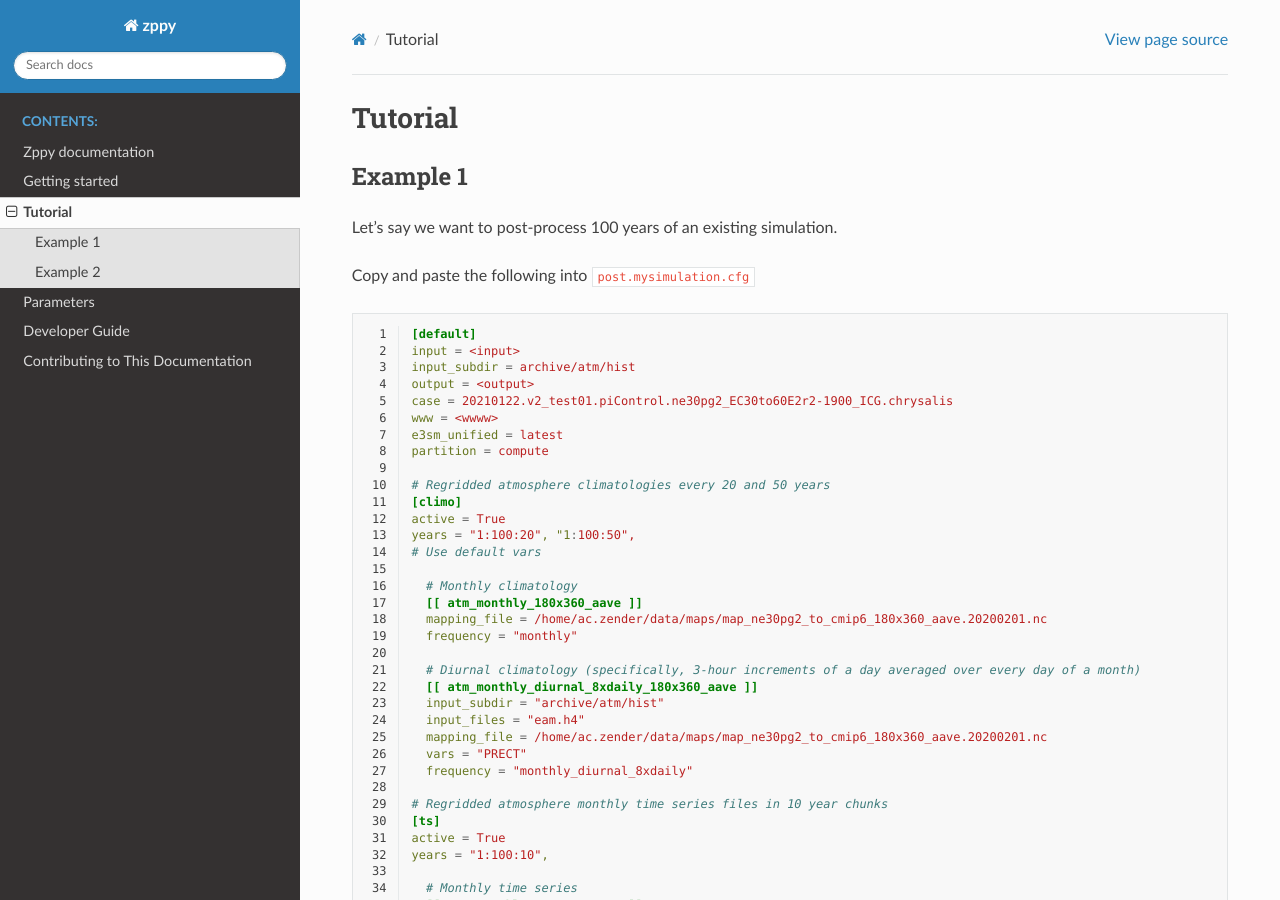
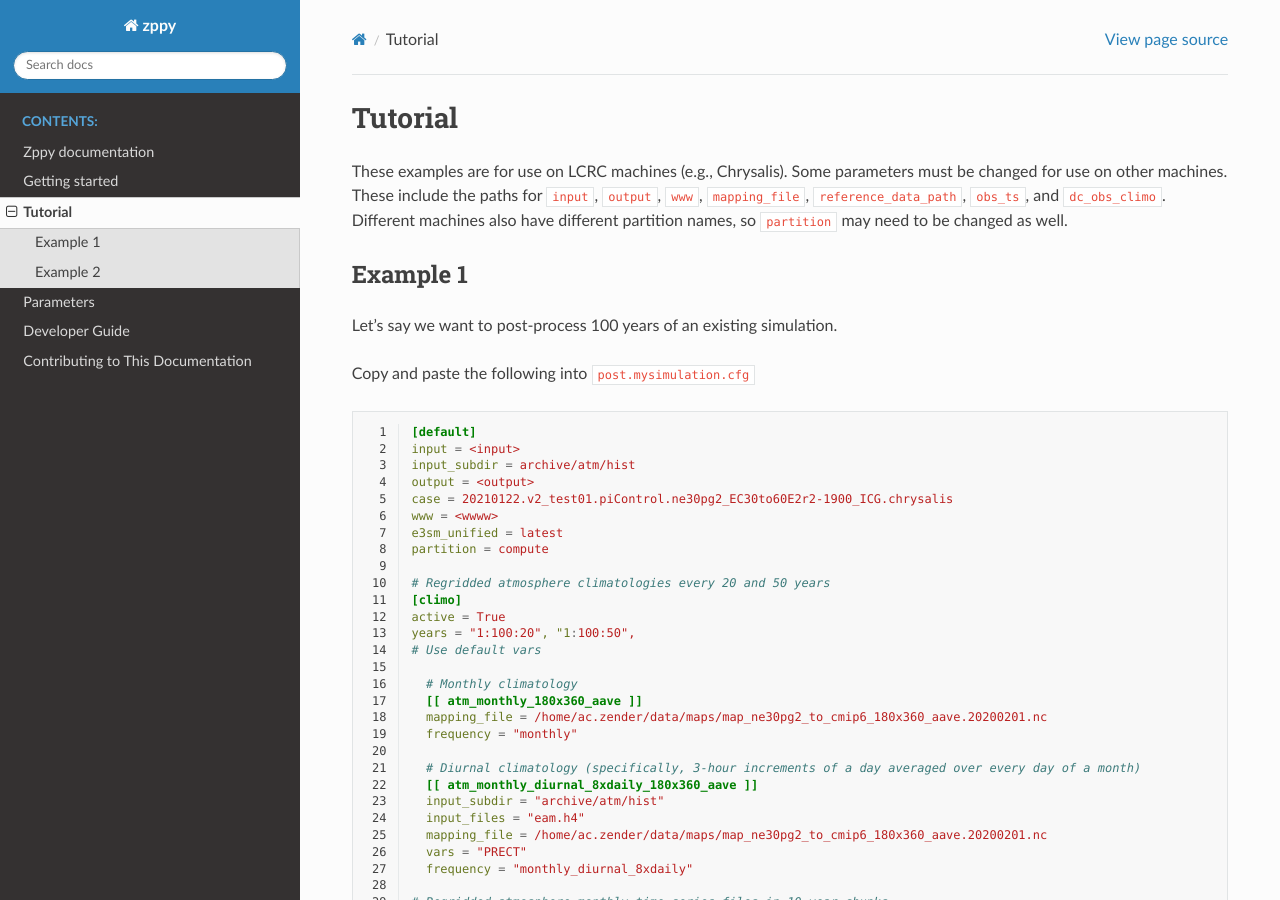
Before and after one commit to E3SM-Project/zppy, a Sphinx documentation site: the page built from docs/source/tutorial.rst, in a window 1280 px wide and 900 px high. Built offline with Sphinx 7.4.7 and the Read the Docs theme 2.0.0, drawn with Linux system fonts in a browser that asks for light colours; some of the changed text lies outside the part shown.

Commit message:
Improve docs

```diff
--- a/docs/source/dev_guide/index.rst
+++ b/docs/source/dev_guide/index.rst
@@ -6,4 +6,5 @@ Developer Guide
    :maxdepth: 2
 
    project-standards
+   testing
    release
--- a/docs/source/post.mysimulation.cfg
+++ b/docs/source/post.mysimulation.cfg
@@ -96,7 +96,7 @@ walltime = "24:00:00"
 parallelTaskCount = 6
 ts_years = "1-50", "1-100",
 enso_years = "11-50", "11-100",
-climo_years ="21-50", "51-100",
+climo_years = "21-50", "51-100",
 mesh = "EC30to60E2r2"
 
 # Global time series plots
@@ -108,3 +108,4 @@ figstr=coupled_v2_test01
 moc_file=mocTimeSeries_0001-0100.nc
 experiment_name=20210122.v2_test01.piControl.chrysalis
 ts_years = "1-50", "1-100",
+climo_years = "21-50", "51-100",
--- a/docs/source/tutorial.rst
+++ b/docs/source/tutorial.rst
@@ -3,6 +3,13 @@
 ***************
 Tutorial
 ***************
+
+These examples are for use on LCRC machines (e.g., Chrysalis). Some parameters
+must be changed for use on other machines. These include the paths for
+``input``, ``output``, ``www``, ``mapping_file``, ``reference_data_path``, ``obs_ts``,
+and ``dc_obs_climo``. Different machines also have different partition names, so
+``partition`` may need to be changed as well.
+
 
 Example 1
 =========
```
Also changed, not shown: docs/source/dev_guide/testing.rst (added, +30 -0 lines), 1 other file.
